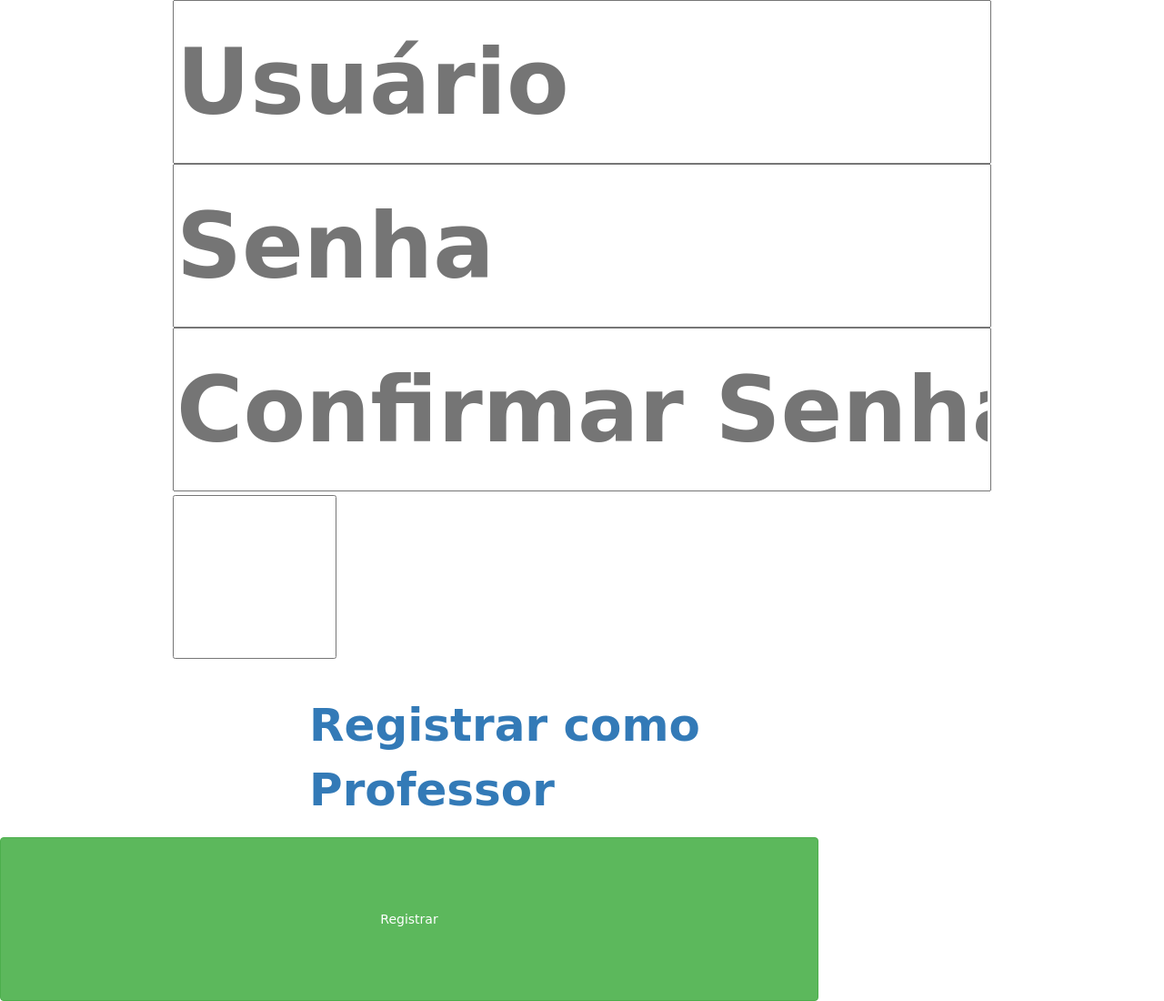
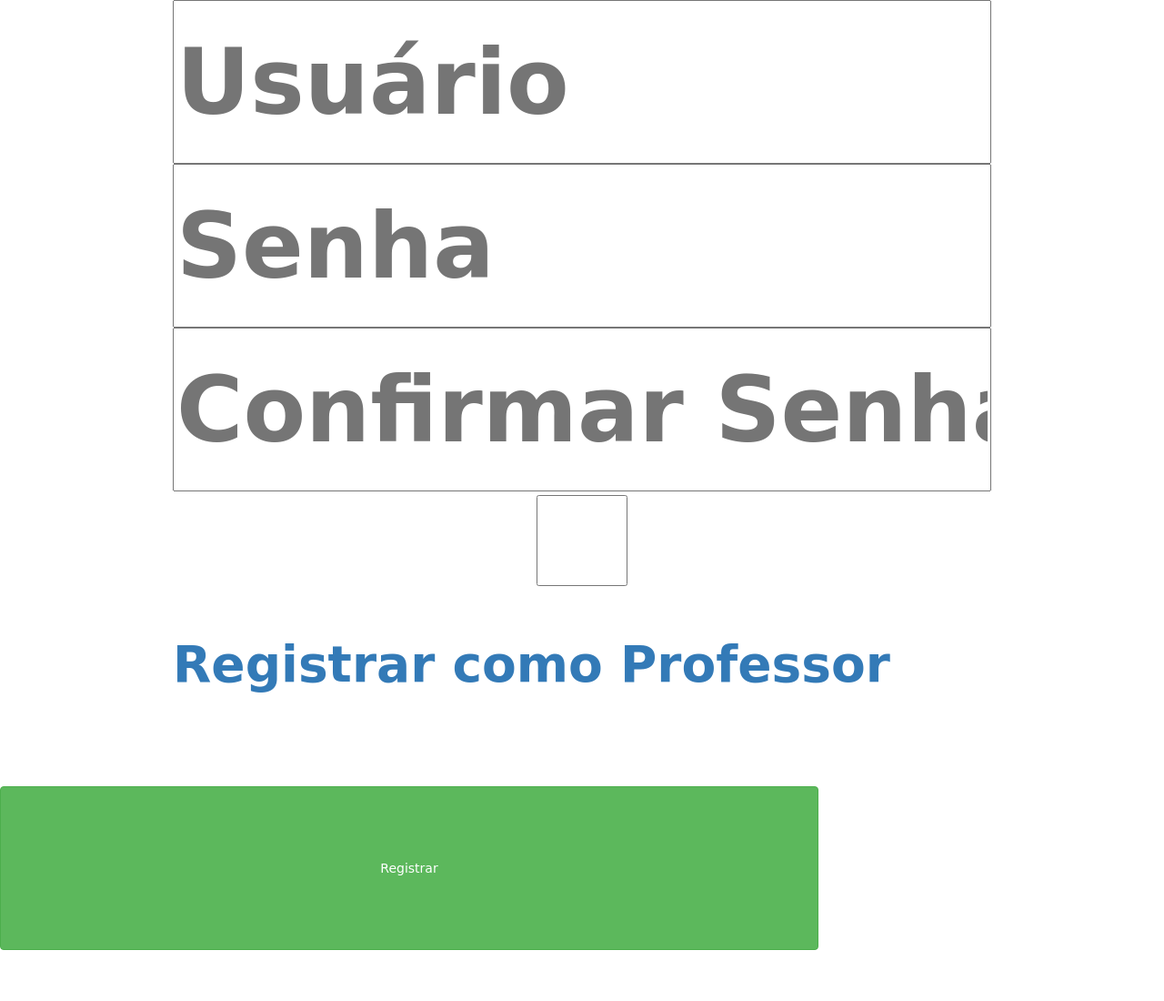
Before and after one commit to lucasmullerm/clicker, a Python web app: template templates/register.html in a window 1280 px wide. Shown: the whole page at 91% size. After the commit the page ends 1044 px from the top, so only its background shows below. Run offline with Jinja, Linux system fonts and the light colour scheme; the template is opened without the code that fills it, so the values that code supplies are empty; some libraries are stand-ins or nearby versions.

Commit message:
fixing register button

```diff
--- a/main.py
+++ b/main.py
@@ -420,7 +420,7 @@ class EnterGroup(LoginHandler): ##missing templates in get request
 				#return "PAGE FOR STUDENTS"
 			else:
 				query = db.GqlQuery("SELECT * FROM Group")
-				groups = [(g.name, g.key().id()) for g in query if not bool(list(db.GqlQuery("SELECT * FROM Subscription WHERE user_id = %(group_id)% AND group_id = %(group_id)s"%({"user_id":res[0], "group_id":g.key().id()}))))]
+				groups = [(g.name, g.key().id()) for g in query if not bool(list(db.GqlQuery("SELECT * FROM Subscription WHERE user_id = %(user_id)s AND group_id = %(group_id)s"%({"user_id":res[0], "group_id":g.key().id()}))))]
 
 				self.render('get_group.html', groups=groups)
 				#return "FORM FOR INPUT GROUP NAME"
--- a/templates/register.html
+++ b/templates/register.html
@@ -14,8 +14,8 @@
     }
     input[type=radio] {
     border: 0px;
-    width: 180px;
-    height: 180px;
+    width: 100px;
+    height: 100px;
 }
 </style>
         <meta http-equiv="content-type" content="text/html; charset=UTF-8">
@@ -34,9 +34,13 @@
 
           <input type="password" name="confirmation" id="first_name" class="cel" placeholder="Confirmar Senha" tabindex="2">
 
-      <div style="display:block;" class="cel"><input type="checkbox" name="isProf" value="isProf" style="width:180px;height:180px;"> <a class="cel" style="font-size:50px;width:600px;dysplay:inline;">Registrar como Professor</a></div><br><br><br><br><br><br><br><br><br><br>
+      <div style="display:block;" class="cel">
+        <input type="checkbox" name="isProf" value="isProf" style="width:100px;height:100px;display:block;align:center;margin-left: auto;margin-right: auto;">
+        <a style="font-size:55px;width:600px;height:60px;dysplay:block;margin-left: auto;margin-right: auto;font-family: "Comic Sans MS";font-weight:bold;text-align:center;">Registrar como Professor</a>
+      </div>
+      <br><br><br><br><br><br><br>
 
-      <input type="submit" name="tipo" class="cel btn btn-success" value="Registrar" id="student">
+      <input type="submit" name="tipo" class="cel btn btn-success" value="Registrar"></input>
 
     </form>
     </body>
```
